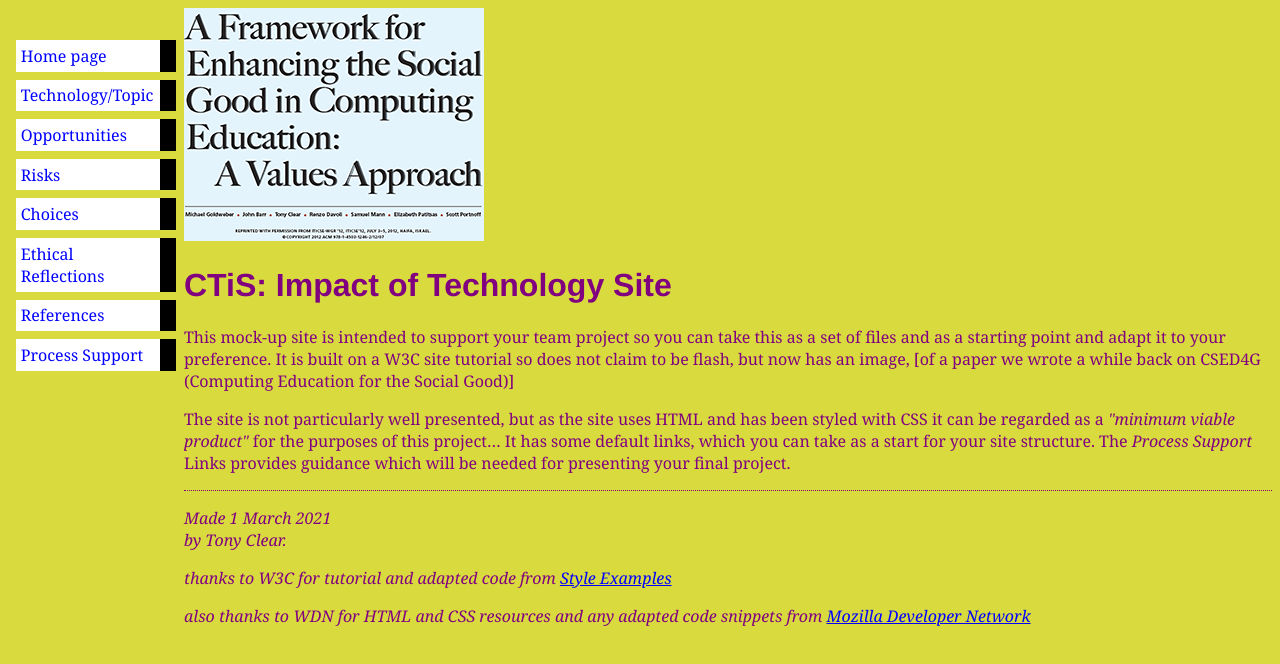
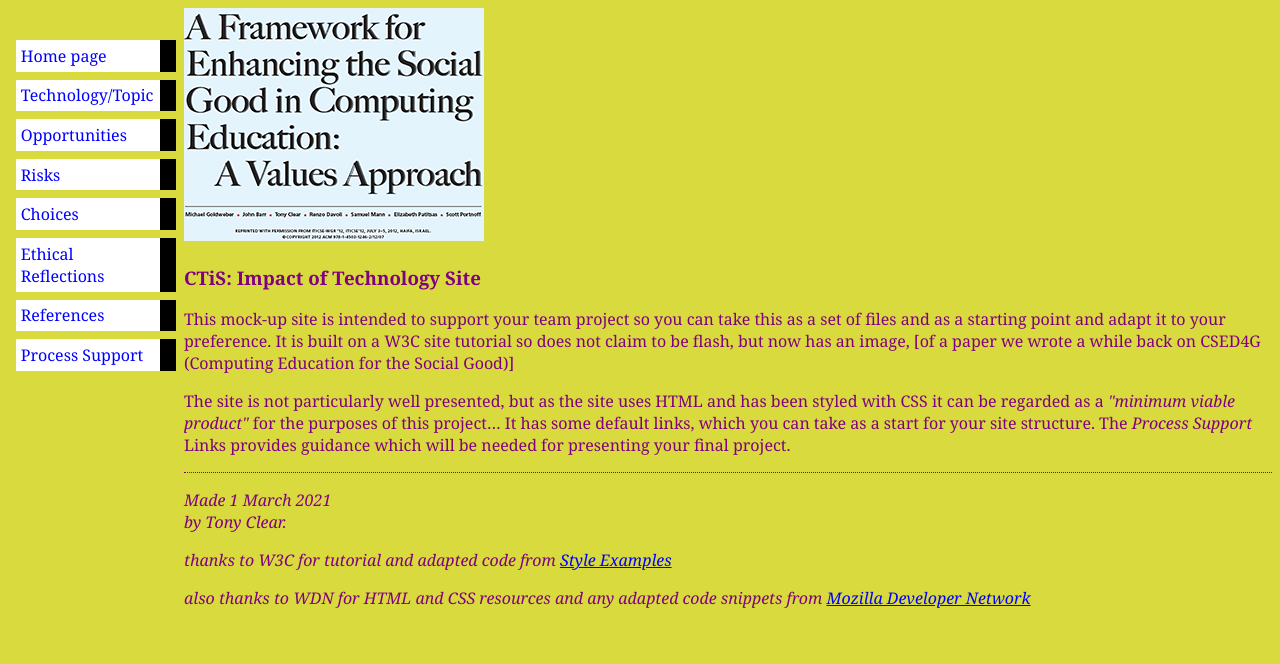
Before and after one commit to Tyler3006/1313, a plain HTML site: page index.html in a window 1280 px wide. Drawn offline with Linux system fonts and the light colour scheme; files that its build step writes are made by us from their sources; files whose address does not match are found by name.

Commit message:
Update index.html

```diff
--- a/index.html
+++ b/index.html
@@ -20,7 +20,7 @@
 </ul>
 
 <!-- Main content -->
-<h1>CTiS: Impact of Technology Site</h1>
+<h3>CTiS: Impact of Technology Site</h3>
 
 
 </ul><p>This mock-up site is intended to support your team project so you can take this as a set of files and as a starting point and adapt it to your preference.
```
